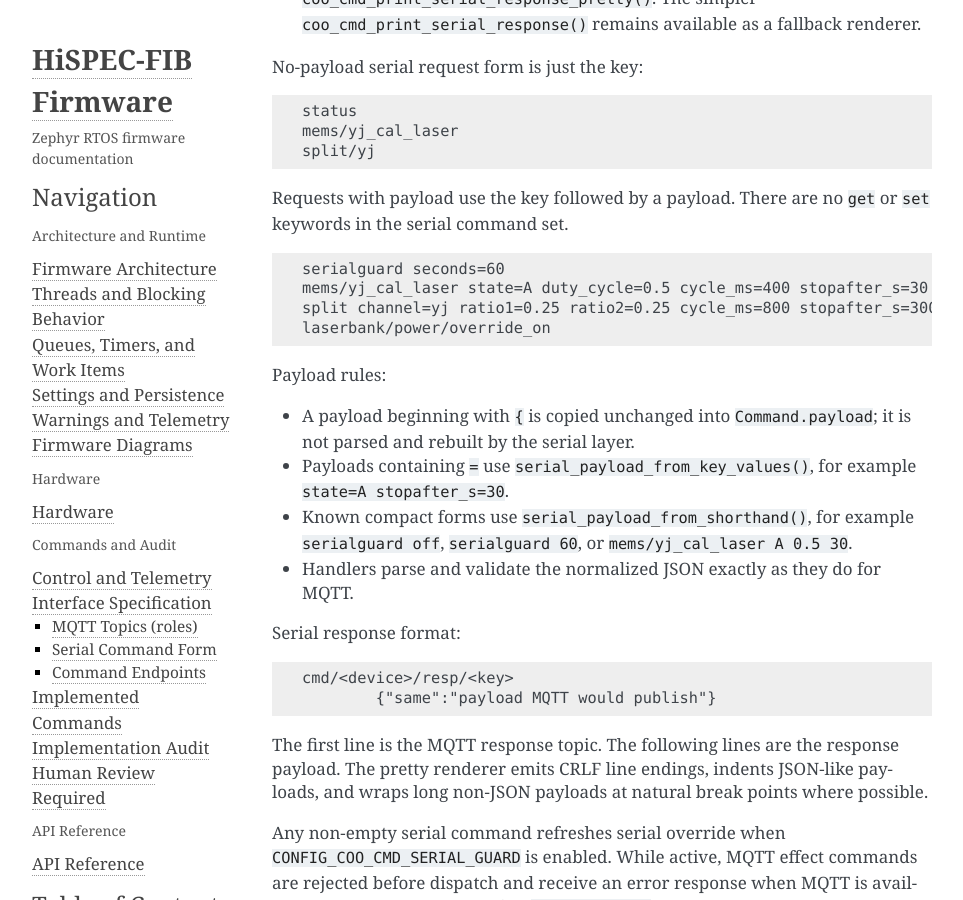
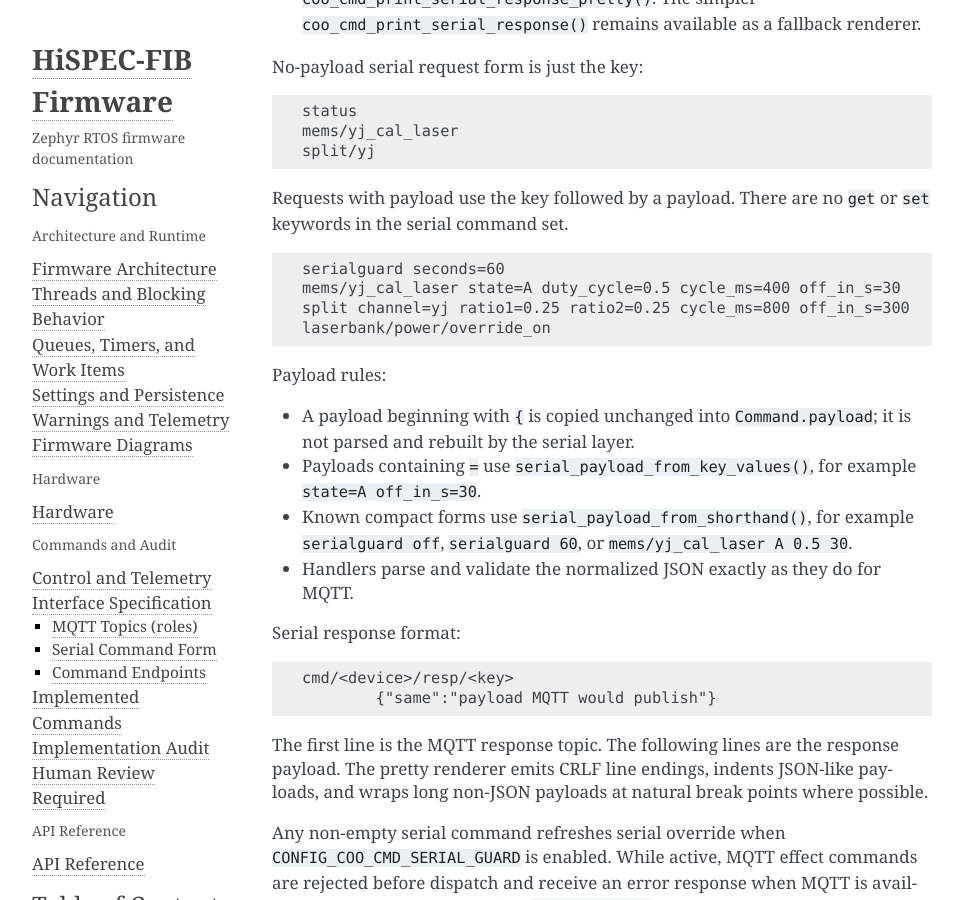
Before and after one commit to COO-Utilities/hispec-tib, a Sphinx documentation site: the page built from doc/commands.md, in a window 1280 px wide and 900 px high, scrolled down 2240 px. Shown: the whole window, without its empty margins (148-1111 px from the left). Built offline with Sphinx 7.4.7, drawn with Linux system fonts in a browser that asks for light colours; some of the changed text lies outside the part shown.

Commit message:
Rename command off timers to off_in_s

````diff
--- a/doc/commands.md
+++ b/doc/commands.md
@@ -95,8 +95,8 @@ Requests with payload use the key followed by a payload. There are no `get` or
 
 ```text
 serialguard seconds=60
-mems/yj_cal_laser state=A duty_cycle=0.5 cycle_ms=400 stopafter_s=30
-split channel=yj ratio1=0.25 ratio2=0.25 cycle_ms=800 stopafter_s=300
+mems/yj_cal_laser state=A duty_cycle=0.5 cycle_ms=400 off_in_s=30
+split channel=yj ratio1=0.25 ratio2=0.25 cycle_ms=800 off_in_s=300
 laserbank/power/override_on
 ```
 
@@ -105,7 +105,7 @@ Payload rules:
 - A payload beginning with `{` is copied unchanged into `Command.payload`; it is
   not parsed and rebuilt by the serial layer.
 - Payloads containing `=` use `serial_payload_from_key_values()`, for example
-  `state=A stopafter_s=30`.
+  `state=A off_in_s=30`.
 - Known compact forms use `serial_payload_from_shorthand()`, for example
   `serialguard off`, `serialguard 60`, or `mems/yj_cal_laser A 0.5 30`.
 - Handlers parse and validate the normalized JSON exactly as they do for MQTT.
@@ -367,7 +367,7 @@ and the AS for splitting fraction correction.
     "state": "A",
     "duty_cycle": 0.5,
     "cycle_ms": 400,
-    "stopafter_s": 30
+    "off_in_s": 30
   }
   ```
 
@@ -405,7 +405,7 @@ and the AS for splitting fraction correction.
     uses the fastest safe A-B-A cycle for the requested duty cycle.
   - `cycle_ms` replaces `toggle_rate_hz`; `toggle_rate_hz` is rejected.
   - `{"state":"A","duty_cycle":0.0}` is valid and equivalent to static `B`.
-  - Request `stopafter_s` max is 4 hours. Response `stop_in_s` is remaining
+  - Request `off_in_s` max is 4 hours. Response `stop_in_s` is remaining
     toggle time.
   - `?` suffix means the state has not yet been pulsed this boot; on first boot
     all switches will be reported as `A?`.
@@ -432,7 +432,7 @@ and the AS for splitting fraction correction.
     "fiber": "M",
     "output": "yj_ao",
     "max_flux_ph_s": 1.0e12,
-    "stopafter_s": 300,
+    "off_in_s": 300,
     "format": "json"
   }
   ```
@@ -1410,7 +1410,7 @@ command wait budget, this command returns `{"error":"busy"}`.
     "ratio1": 0.25,
     "ratio2": 0.25,
     "cycle_ms": 800,
-    "stopafter_s": 0
+    "off_in_s": 0
   }
   ```
 - **No payload to `split/yj` or `split/hk` -> get splitter state.**
````
Also changed, not shown: doc/diagrams.md (+2 -2 lines), 8 other files.
